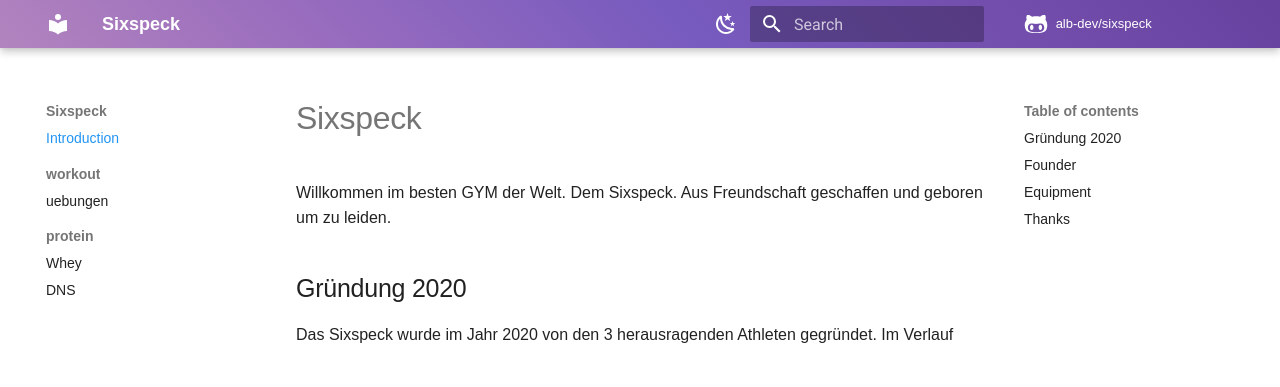
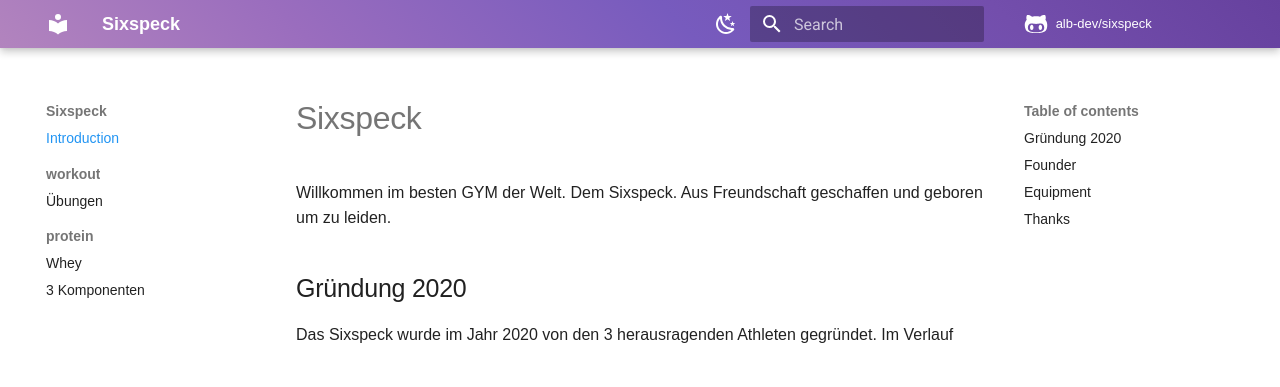
Before and after one commit to alb-dev/sixspeck, an MkDocs documentation site: the page built from docs/index.md, in a window 1280 px wide. Shown: the top 387 px of the page. Built offline with MkDocs 1.6.1 and Material for MkDocs 9.7.7, drawn with Linux system fonts in a browser that asks for light colours; comment, search, counter and statistics services are not loaded.

Commit message:
updated layout

```diff
--- a/mkdocs.yaml
+++ b/mkdocs.yaml
@@ -64,7 +64,7 @@ markdown_extensions:
 nav:
   - Introduction: index.md
   - workout:
-      - uebungen: workout/uebungen.md
+      - Übungen: workout/uebungen.md
   - protein:
       - Whey: protein/whey.md
-      - DNS: protein/3komponenten.md
+      - 3 Komponenten: protein/3komponenten.md
```
Also changed, not shown: docs/workout/Übungen.md (renamed from docs/workout/uebungen.md).
